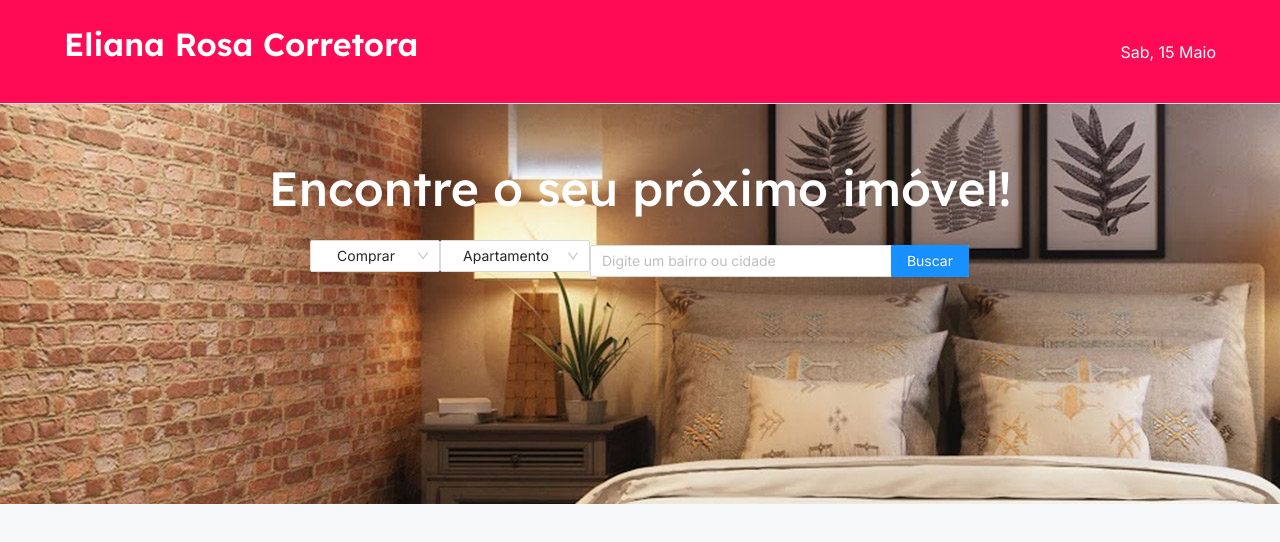
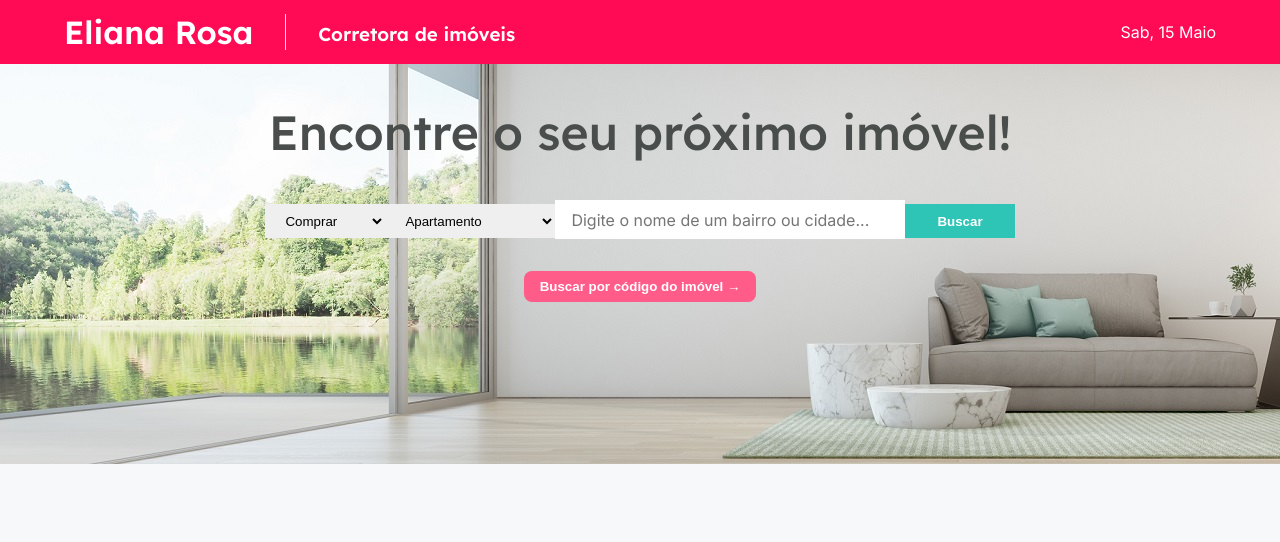
Before and after one commit to elianarosacreci/elianarosacorretora, a Next.js app: page / in a window 1280 px wide. Shown: the top 542 px of the page. Built offline with nearby package versions, Linux system fonts and the light colour scheme.

Commit message:
add Header h1,h3

```diff
--- a/package.json
+++ b/package.json
@@ -8,9 +8,6 @@
     "start": "next start"
   },
   "dependencies": {
-    "@ant-design/icons": "^4.6.2",
-    "@types/antd": "^1.0.0",
-    "antd": "^4.15.5",
     "date-fns": "^2.21.3",
     "next": "10.2.0",
     "react": "17.0.2",
--- a/src/components/Header/index.tsx
+++ b/src/components/Header/index.tsx
@@ -13,10 +13,10 @@ export function Header() {
     return (
         <header className={styles.headerContainer}>
             <Link href="/">
-                <a><h1>Eliana Rosa Corretora</h1></a>
+                <a><h1>Eliana Rosa</h1></a>
             </Link>
 
-            {/* <h3>Encontre o seu próximo imóvel!</h3> */}
+            <h3>Corretora de imóveis</h3>
 
             <span>
                 <Link href="/">
--- a/src/components/Header/styles.module.scss
+++ b/src/components/Header/styles.module.scss
@@ -1,18 +1,24 @@
 .headerContainer {
     background: var(--pink-800);
-    height: 6.5rem;
+    height: 4rem;
     display: flex;
     align-items: center;
-    padding: 2rem 4rem;
-    border-bottom: 1px solid var(--gray-100);
+    padding-top: 2rem;
+    padding-right: 4rem;
+    padding-left: 4rem;
+    padding-bottom: 2rem;
 
-    h1 {
-        color: var(--white);
+    a {
+        color: inherit;
+        text-decoration: none;
+        h1 {
+            color: var(--white);
+        }
     }
 
     h3 {
         margin-left: 2rem;
-        padding: 0.25rem 0 0.25rem 2rem;
+        padding: 0.50rem 0 0.25rem 2rem;
         border-left: 1px solid var(--gray-100);
         color: var(--white);
     }
@@ -24,6 +30,7 @@
 
         a {
             color: inherit;
+            text-decoration: none;
         }
     }
 }
--- a/src/pages/home.module.scss
+++ b/src/pages/home.module.scss
@@ -15,13 +15,62 @@
         font-size: 3rem;
         font-weight: 400;
         line-height: 40px;
-        padding-top: 4rem;
+        padding-top: 3rem;
         margin-bottom: 1rem;
 
-        color: var(--white);
+        color: var(--gray-800);
     }
 
-    .fields {
+    .researchFields {
+        margin-top: 3rem;
+
+        select {
+            padding: 0.55rem 1rem;
+            border: none;
+        }
+
+        input {
+            padding: 0.6rem 1rem;
+            border: none;
+        }
+
+        .research {
+            padding: 0.6rem 2rem;
+            background-color: var(--green-500);
+            color: var(--white);
+            font-weight: bold;
+            border: none;
+        }
+    }
+
+    .researchCode {
+        margin-top: 3rem;
+        border-radius: 0.5rem;
+
+        input {
+            padding: 0.6rem 2rem;
+            border: none;
+        }
+
+        .research {
+            padding: 0.6rem 1rem;
+            background-color: var(--green-500);
+            color: var(--white);
+            font-weight: bold;
+            border: none;
+        }
+    }
+
+    .researchFieldsOrResearchCode {
         margin-top: 2rem;
+        padding: 0.5rem 1rem;
+        background-color: var(--pink-400);
+        font-weight: bold;
+        border: none;
+        border-radius: 0.5rem;
+
+        span {
+            color: var(--white);
+        }
     }
 }
--- a/src/pages/index.tsx
+++ b/src/pages/index.tsx
@@ -1,49 +1,90 @@
-import styles from './home.module.scss';
-
-import { Select, Input, Space } from 'antd';
-const { Option } = Select;
-const { Search } = Input;
+import styles from './home.module.scss'
+import { useRouter } from 'next/router'
+import { useState } from 'react'
 
 
 export default function Home() {
 
-  function acquisitionSelectOnChange(value) {
-    console.log(`Acquisition Select: ${value}`);
+  const [acquisitionKindSelect, setAcquisitionKindSelect] = useState('')
+  const [immobileKindSelect, setImmobileKindSelect] = useState('')
+  const [districtAndCity, setDistrictAndCity] = useState('')
+  const [codeImmobile, setCodeImmobile] = useState('')
+
+  const [researchFields, setResearchFields] = useState(true)
+
+  function onResearchFieldsOrResearchCode() {
+    if (researchFields == true) {
+      setResearchFields(false)
+    } else {
+      setResearchFields(true)
+    }
   }
 
-  function immobileKindSelectOnChange(value) {
-    console.log(`Immobile Kind Select: ${value}`);
+  const router = useRouter()
+  const preventDefault = f => e => {
+    e.preventDefault()
+    f(e)
   }
+  const onResearch = preventDefault(() => {
 
-  function onSearch(value) {
-    console.log(`Immobile Kind Select: ${value}`);
-  }
+    // router.push({
+    //   pathname: '/advancedSearch',
+    //   query: formValues,
+    // })
+  })
+
 
   return (
     <div className={styles.homepage}>
 
       <section className={styles.imageHome}>
-
         <h1>Encontre o seu próximo imóvel!</h1>
 
-        <div className={styles.fields}>
-          <Select style={{ width: 130 }} defaultValue="comprar" onChange={acquisitionSelectOnChange}>
-            <Option value="comprar">Comprar</Option>
-            <Option value="alugar">Alugar</Option>
-          </Select>
+        {researchFields == true ?
+          <div className={styles.researchFields}>
+            <select
+              style={{ width: 120 }}
+              defaultValue="comprar"
+              onChange={event => setAcquisitionKindSelect(event.target.value)}
+            >
+              <option value="comprar">Comprar</option>
+              <option value="alugar">Alugar</option>
+            </select>
 
-          <Select style={{ width: 150 }} defaultValue="apartamento" onChange={immobileKindSelectOnChange}>
-            <Option value="apartamento">Apartamento</Option>
-            <Option value="casa">Casa   </Option>
-          </Select>
+            <select
+              style={{ width: 170 }}
+              defaultValue="apartamento"
+              onChange={event => setImmobileKindSelect(event.target.value)}
+            >
+              <option value="apartamento">Apartamento</option>
+              <option value="casa">Casa   </option>
+            </select>
 
-          <Space direction="vertical">
-            <Search style={{ width: 380 }} placeholder="Digite um bairro ou cidade" onSearch={onSearch} enterButton="Buscar" />
-          </Space>
-        </div>
+            <input
+              style={{ width: 350 }}
+              type="text"
+              placeholder="Digite o nome de um bairro ou cidade..."
+              onChange={event => setDistrictAndCity(event.target.value)}
+            />
 
+            <button className={styles.research} type="button" onClick={onResearch}>Buscar</button>
+          </div>
+          :
+          <div className={styles.researchCode}>
+            <input
+              style={{ width: 320 }}
+              type="text"
+              placeholder="Digite o código do imóvel..."
+              onChange={event => setCodeImmobile(event.target.value)}
+            />
+
+            <button className={styles.research} type="button" onClick={onResearch}>Buscar</button>
+          </div>}
+
+        <button className={styles.researchFieldsOrResearchCode} type="button" onClick={onResearchFieldsOrResearchCode}>
+          {researchFields == true ? <span>Buscar por código do imóvel →</span> : <span>← Buscar por localização</span>}
+        </button>
       </section>
-
 
     </div>
   )
--- a/src/styles/global.scss
+++ b/src/styles/global.scss
@@ -1,5 +1,3 @@
-@import "~antd/dist/antd.css";
-
 * {
     margin: 0;
     padding: 0;
@@ -13,6 +11,7 @@
     --gray-200: #afb2b1;
     --gray-500: #808080;
     --gray-800: #494d4b;
+    --black: #000;
     --green-500: #2ec4b6;
     --pink-300: #ff7096;
     --pink-400: #ff5c8a;
--- /dev/null
+++ b/todo.js
@@ -0,0 +1,3 @@
+// TODO: Fazer o CRUD de informações do site através de webservice - Inlcuir e atualizar um dado! - Deletar um dado! - Procurar fazer de um jeito que fique simples da Eliana fazer.
+
+// TODO: getStaticProps
```
Also changed, not shown: public/imageHome.jpg, 1 other file (tests, documents, lock files or other folders).
